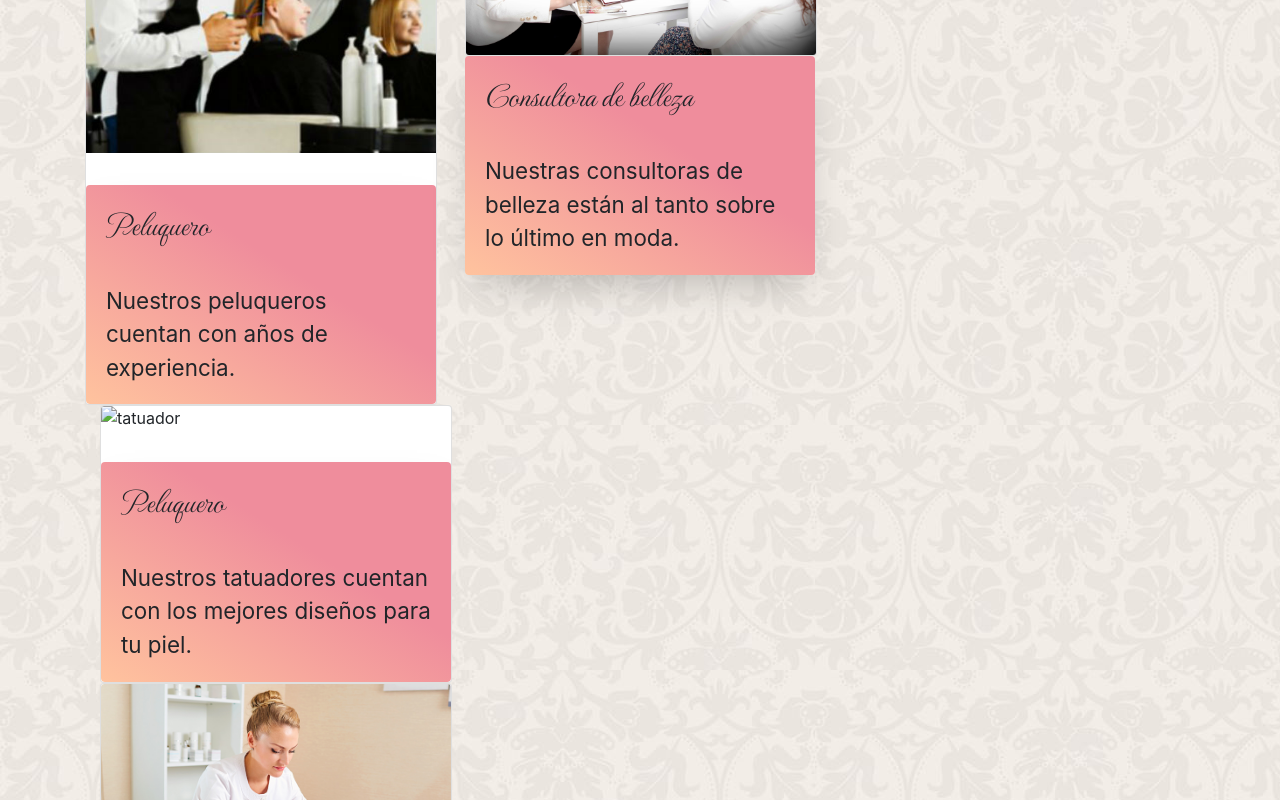
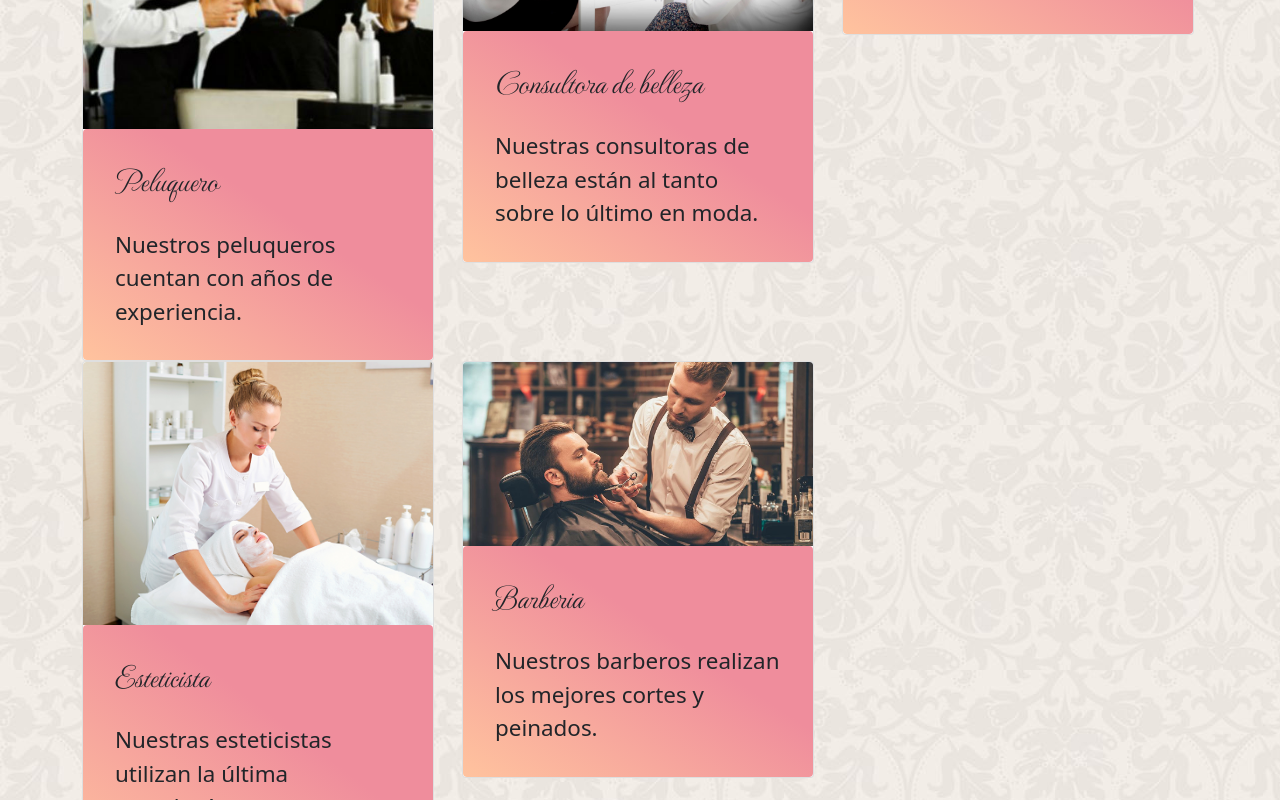
Before and after one commit to DAB091/FirstRepo, a plain HTML site: page pages/Nosotros.html in a window 1280 px wide. Shown: the part 800-1600 px from the top of the page. Drawn offline with nearby package versions, Linux system fonts and the light colour scheme.

Commit message:
cardswrap

```diff
--- a/css/Styles.css
+++ b/css/Styles.css
@@ -194,9 +194,9 @@ footer {
     text-align: center;
 }
 
-
-.card {
-    display: sticky;
+/*
+.container {
+    display: grid;
     flex-wrap: wrap;
     list-style: none;
     margin: 0;
@@ -205,6 +205,13 @@ footer {
     justify-content: space-around;
     overflow: hidden;
 }
+*/
+.card {
+    display: grid;
+    display: sticky;
+    overflow: hidden;
+}
+
 /*
 .card:hover {
     background: linear-gradient(45deg,
@@ -212,7 +219,7 @@ footer {
             rgba(91, 14, 214, 0.5) 100%);
 }
 */
-/*
+
 .card-img-top:hover {
     opacity: 1;
     -webkit-filter: grayscale(0%);
@@ -223,15 +230,13 @@ footer {
     transition-timing-function: ease-in;
     transition: 1.5s;
 }
-*/
-
 
 .card-body {
+    position: sticky;
+    padding: 2rem;
     background: linear-gradient(to bottom left, #EF8D9C 40%, #FFC39E 100%);
     border-radius: 0.25rem;
     box-shadow: 0 20px 40px -14px rgba(0, 0, 0, 0.25);
-    display: flex;
-    flex-direction: column;
 }
 
 /*
@@ -251,7 +256,7 @@ footer {
 
 h5 {
     font-family: montecarlo-regular;
-    font-size:2rem
+    font-size: 2rem
 }
 
 img {
--- a/pages/Nosotros.html
+++ b/pages/Nosotros.html
@@ -6,8 +6,8 @@
     <meta http-equiv="X-UA-Compatible" content="IE=edge">
     <meta name="viewport" content="width=device-width, initial-scale=1.0">
     <!-- CSS only -->
-    <link rel="stylesheet" href="https://cdn.jsdelivr.net/npm/bootstrap@4.4.1/dist/css/bootstrap.min.css"
-        integrity="sha384-Vkoo8x4CGsO3+Hhxv8T/Q5PaXtkKtu6ug5TOeNV6gBiFeWPGFN9MuhOf23Q9Ifjh" crossorigin="anonymous">!-->
+    <link href="https://cdn.jsdelivr.net/npm/bootstrap@5.0.2/dist/css/bootstrap.min.css" rel="stylesheet"
+        integrity="sha384-EVSTQN3/azprG1Anm3QDgpJLIm9Nao0Yz1ztcQTwFspd3yD65VohhpuuCOmLASjC" crossorigin="anonymous">
     <link rel="stylesheet" href="../css/Styles.css">
     <title>Nosotros</title>
 </head>
@@ -51,10 +51,10 @@
         optio eius qui, incidunt officiis! Molestiae, earum ipsam.</p>
     <div class="main">
         <h2 id="Personal">¿Con que personal contamos a disposición?</h2>
-        <div class="container">
-            <div class="row">
+        <div class="container d-flex flex-wrap">
+            <div class="row ">
                 <!--Tarjeta 1-->
-                <div class="col-sm-1 col-md-3 col-lg-4">
+                <div class="col-sm-12 col-md-6 col-lg-4">
                     <div class="card" style="width: 22rem;">
                         <img class="card-img-top" src="../img/peluquero.jpg" alt="peluquero">
                         <div class="card-body">
@@ -64,10 +64,9 @@
                     </div>
                 </div>
                 <!--Tarjeta 2-->
-                <article class="col-sm-1 col-md-3 col-lg-4">
+                <article class="col-sm-12 col-md-6 col-lg-4">
                     <div class="card" style="width: 22rem;">
                         <img class="card-img-top" src="../img/consultora belleza.jpg" alt="consultora de belleza">
-                    </div>
                         <div class="card-body">
                             <h5 class="card-title">Consultora de belleza</h5>
                             <p class="card-text">Nuestras consultoras de belleza están al tanto sobre lo último en moda.
@@ -76,7 +75,7 @@
                     </div>
                 </article>
                 <!--Tarjeta 3-->
-            <article class="col-sm-1 col-md-3 col-lg-4">
+                <article class="col-sm-12 col-md-6 col-lg-4">
                     <div class="card" style="width: 22rem;">
                         <img class="card-img-top" src="../img/tatuador.jpg" alt="tatuador">
                         <div class="card-body">
@@ -86,18 +85,18 @@
                     </div>
                 </article>
                 <!--Tarjeta 4-->
-            <article class="col-sm-1 col-md-3 col-lg-4">
+                <article class="col-sm-12 col-md-6 col-lg-4">
                     <div class="card" style="width: 22rem;">
                         <img class="card-img-top" src="../img/esteticista.jpg" alt="esteticista">
                         <div class="card-body">
-                        <h5 class="card-title">esteticista</h5>
+                            <h5 class="card-title">Esteticista</h5>
                             <p class="card-text">Nuestras esteticistas utilizan la última tecnología para rejuvenecer tu
                                 piel.</p>
                         </div>
                     </div>
                 </article>
                 <!--Tarjeta 5-->
-            <article class="col-sm-1 col-md-3 col-lg-4">
+                <article class="col-sm-12 col-md-6 col-lg-4">
                     <div class="card" style="width: 22rem;">
                         <img class="card-img-top" src="../img/Barberia.JPG" alt="peluquero">
                         <div class="card-body">
@@ -107,14 +106,6 @@
                         </div>
                     </div>
                 </article>
-            <!--Codigo Bootstrap JS-->
-            <script src="https://cdn.jsdelivr.net/npm/@popperjs/core@2.11.5/dist/umd/popper.min.js"
-                integrity="sha384-Xe+8cL9oJa6tN/veChSP7q+mnSPaj5Bcu9mPX5F5xIGE0DVittaqT5lorf0EI7Vk"
-                crossorigin="anonymous"></script>
-            <script src="https://cdn.jsdelivr.net/npm/bootstrap@5.2.0-beta1/dist/js/bootstrap.min.js"
-                integrity="sha384-kjU+l4N0Yf4ZOJErLsIcvOU2qSb74wXpOhqTvwVx3OElZRweTnQ6d31fXEoRD1Jy"
-                crossorigin="anonymous"></script>
-        </div>
             </div>
         </div>
     </div>
```
Lines whose indentation alone changed are shown as unchanged.
